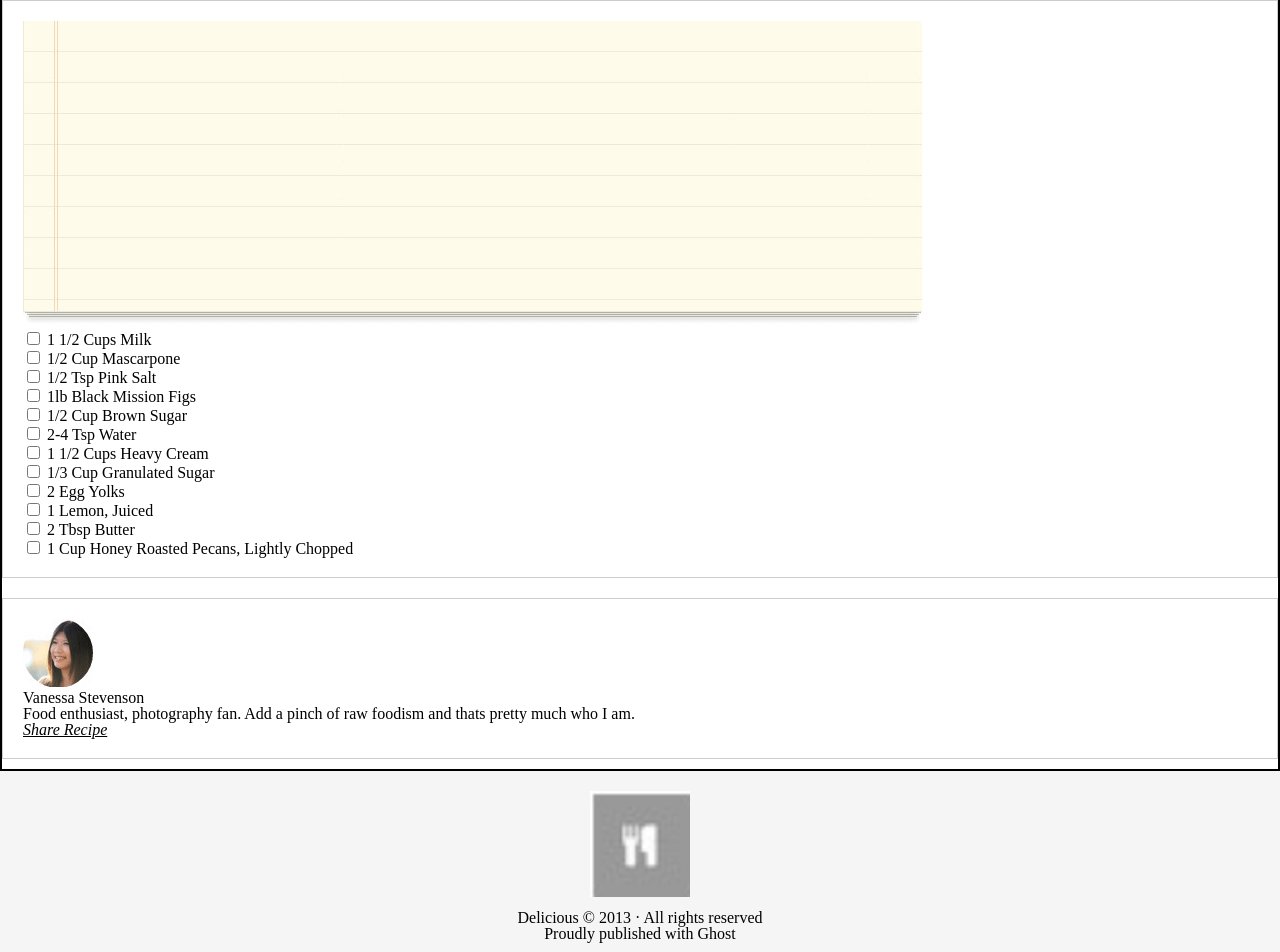
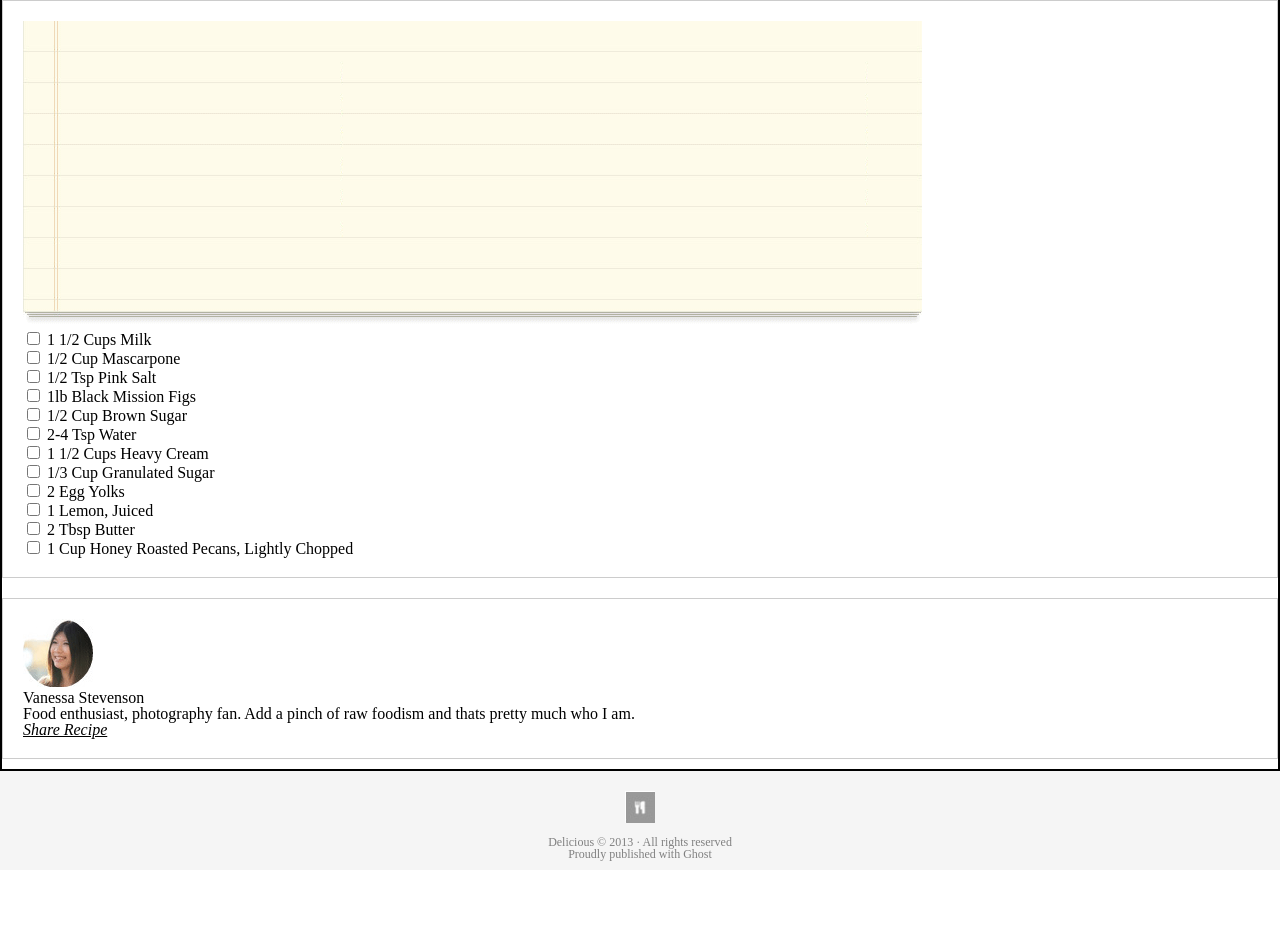
Before and after one commit to Code-Fellows-School-Work/chocolate-pizza, a plain HTML site: page index.html in a window 1280 px wide. Shown: the part 948-1900 px from the top of the page. After the commit the page ends 1818 px from the top, so only its background shows below. Drawn offline with Linux system fonts and the light colour scheme; a web font is replaced by a local one.

Commit message:
completed footer except line in the middle of bottom image

```diff
--- a/css/style.css
+++ b/css/style.css
@@ -56,9 +56,14 @@ footer {
   padding: 10px 0; /* Add padding to the footer (optional) */
 }
 
+footer p {
+  color: gray;
+  font-size: 0.75em;
+}
+
 /* Style the small logo in the footer */
 footer img {
-  width: 100px; /* Adjust the width of the logo as needed */
+  width: 30px; /* Adjust the width of the logo as needed */
   height: auto; /* Maintain aspect ratio */
   margin: 10px 0; /* Add margin for spacing (optional) */
 }
```
